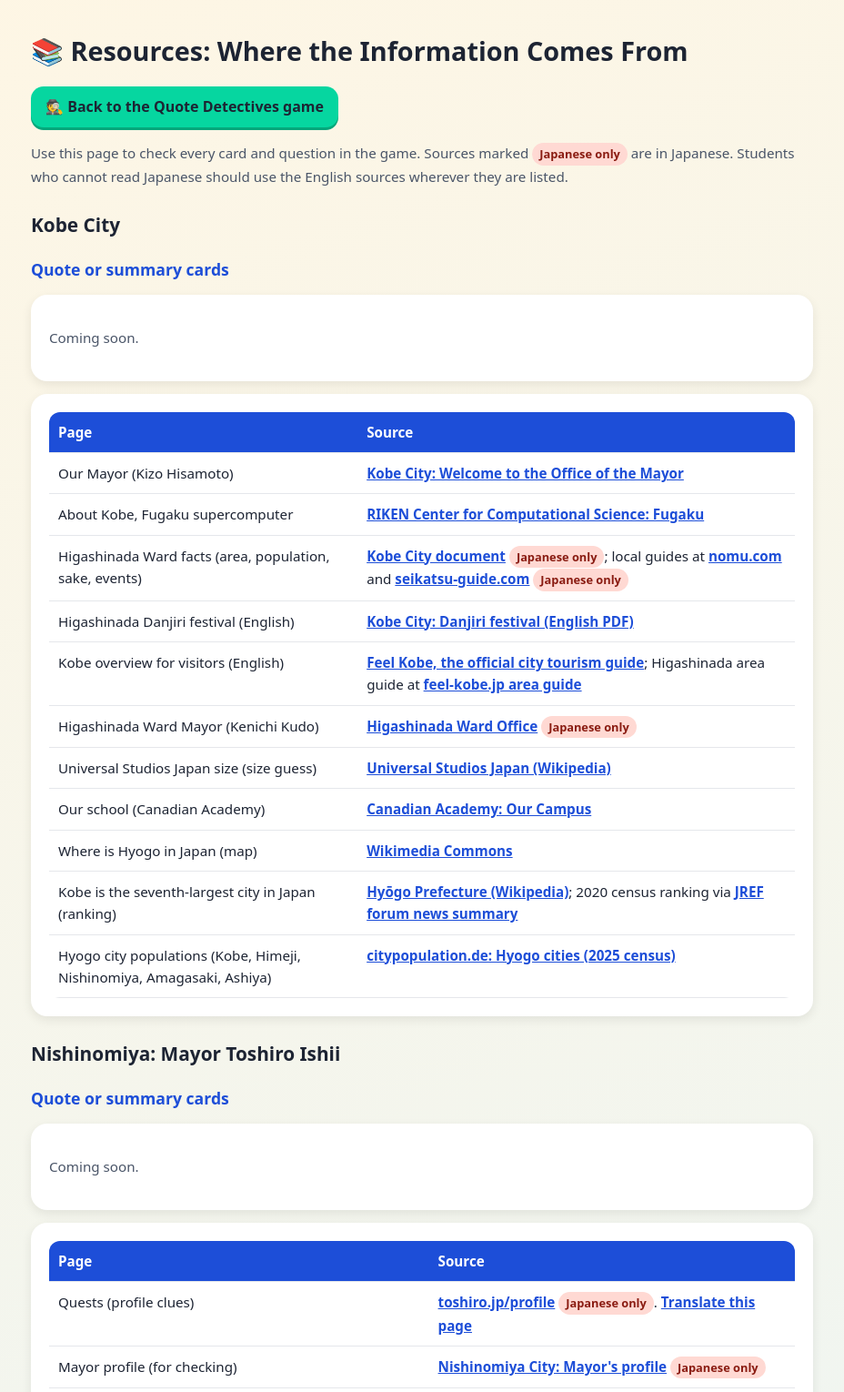
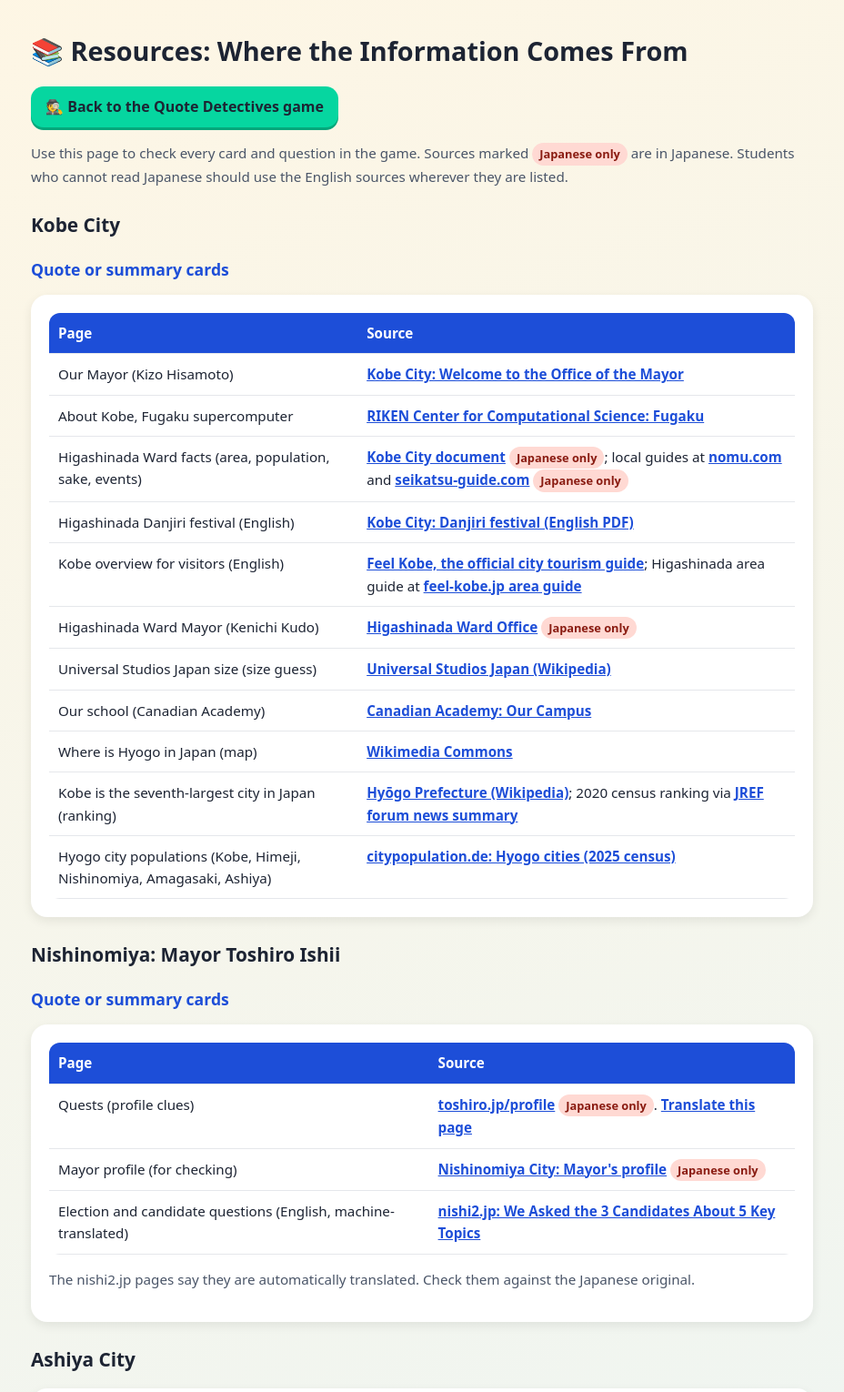
Before and after one commit to shigetasensei/city-leader-detectives, a plain HTML site: page resources.html in a window 1280 px wide. Shown: the top 1530 px of the page at 91% size, without its empty margins (176-1104 px from the left). Drawn offline with Linux system fonts and the light colour scheme.

Commit message:
Remove placeholder Coming soon cards on resources page
Co-Authored-By: Claude Haiku 5.5 <noreply@anthropic.com>
Claude-Session: https://claude.ai/code/session_01GaS8bCLPJZ54qLtkLQrLa7

```diff
--- a/resources.html
+++ b/resources.html
@@ -30,7 +30,6 @@ a{color:#1d4ed8;font-weight:700}
 
   <h2>Kobe City</h2>
   <h3>Quote or summary cards</h3>
-  <div class="card"><p class="muted">Coming soon.</p></div>
   <div class="card">
     <table>
       <tr><th>Page</th><th>Source</th></tr>
@@ -50,7 +49,6 @@ a{color:#1d4ed8;font-weight:700}
 
   <h2>Nishinomiya: Mayor Toshiro Ishii</h2>
   <h3>Quote or summary cards</h3>
-  <div class="card"><p class="muted">Coming soon.</p></div>
   <div class="card">
     <table>
       <tr><th>Page</th><th>Source</th></tr>
```
